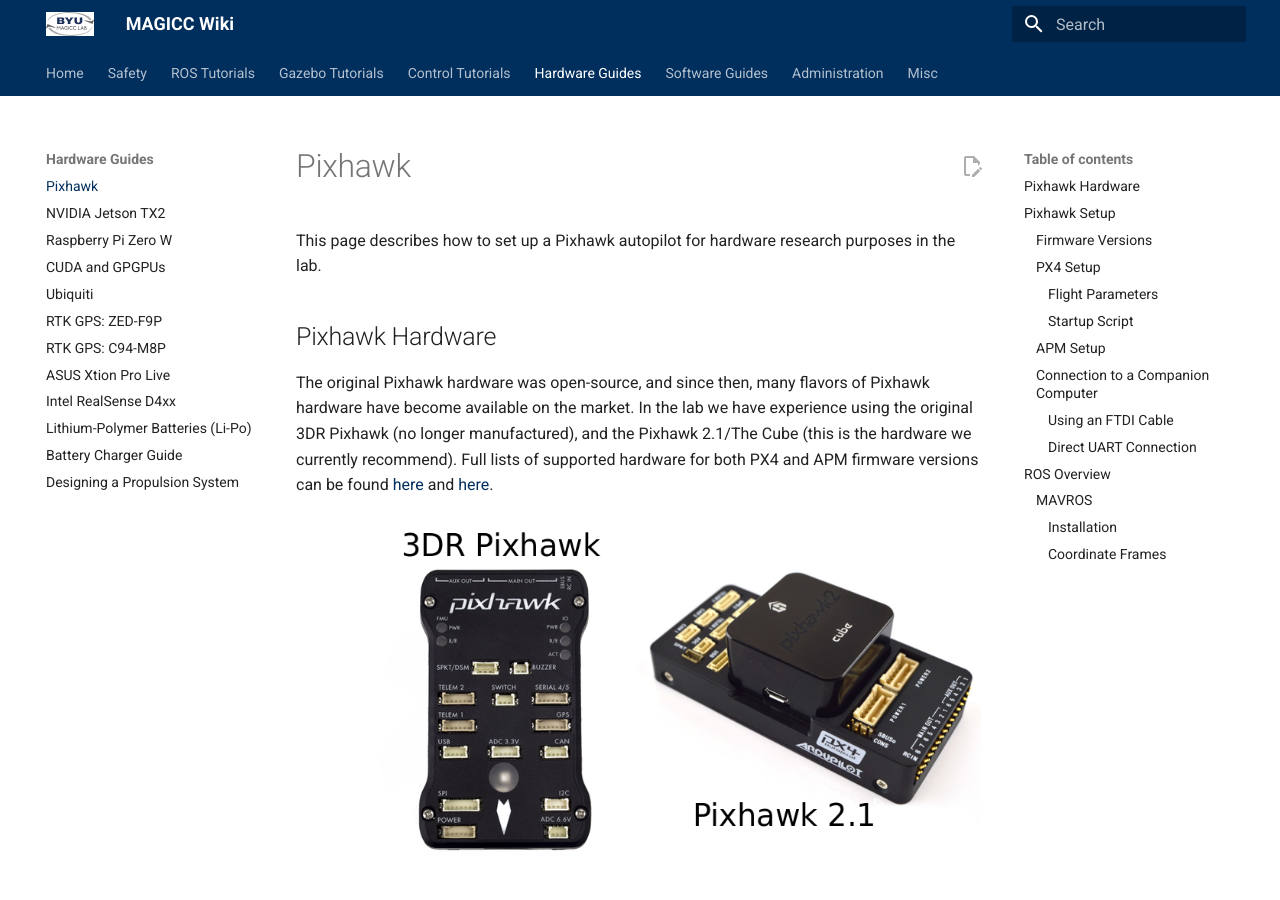
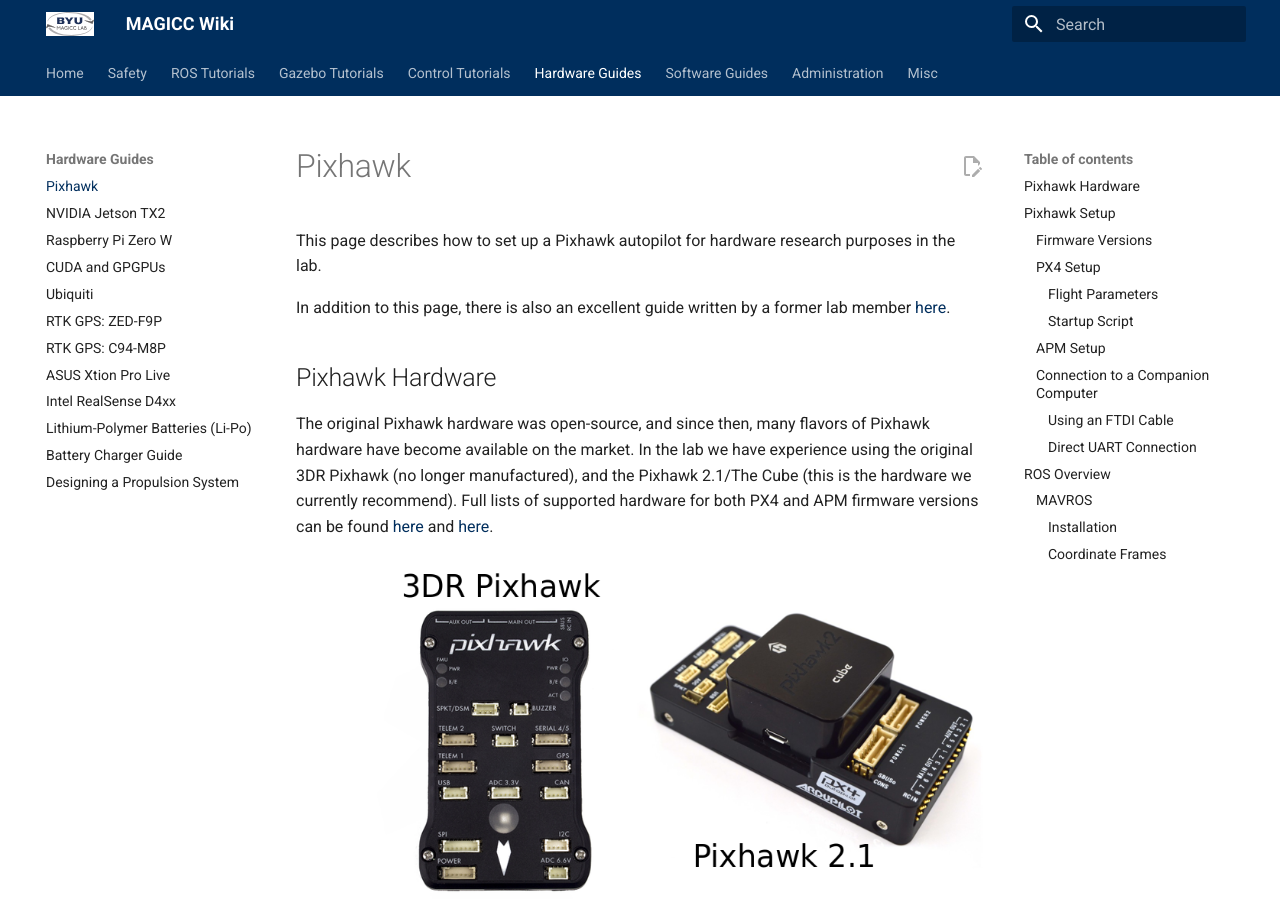
Before and after one commit to byu-magicc/wiki, an MkDocs documentation site: the page built from docs/computers/pixhawk.md, in a window 1280 px wide and 900 px high. Built offline with MkDocs 1.6.1 and Material for MkDocs 9.7.7, drawn with Linux system fonts in a browser that asks for light colours.

Commit message:
Added px4 guide written by Christian Hale

```diff
--- a/docs/computers/pixhawk.md
+++ b/docs/computers/pixhawk.md
@@ -1,6 +1,8 @@
 #Pixhawk
 
 This page describes how to set up a Pixhawk autopilot for hardware research purposes in the lab.
+
+In addition to this page, there is also an excellent guide written by a former lab member [here](assets/px4_intro.pdf).
 
 ## Pixhawk Hardware
 
```
Also changed, not shown: 1 other file.
